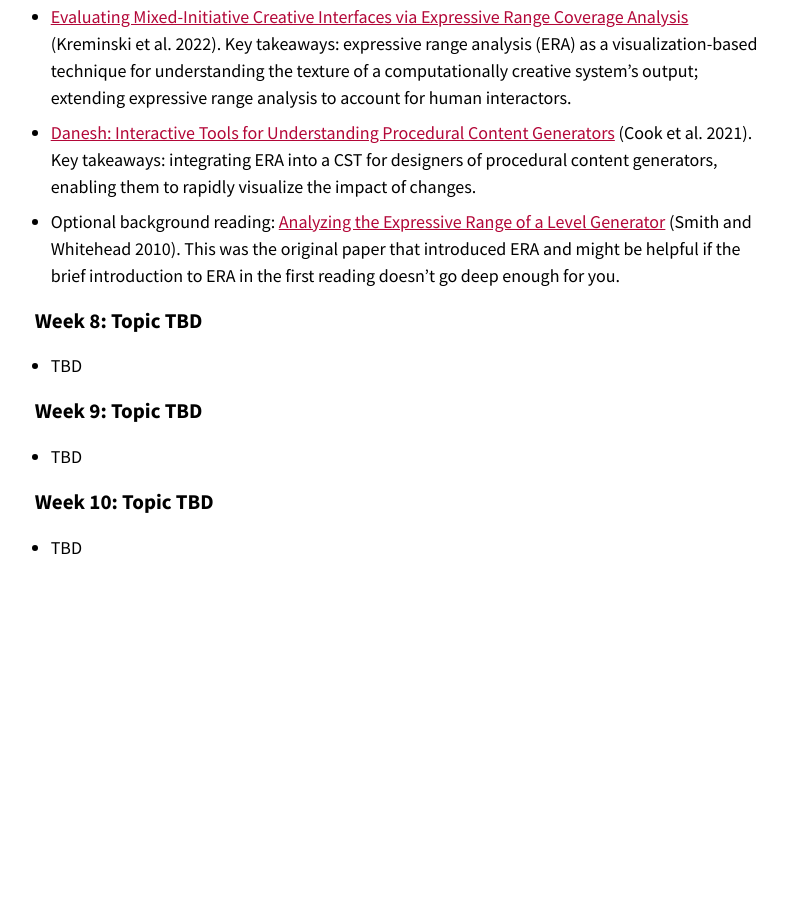
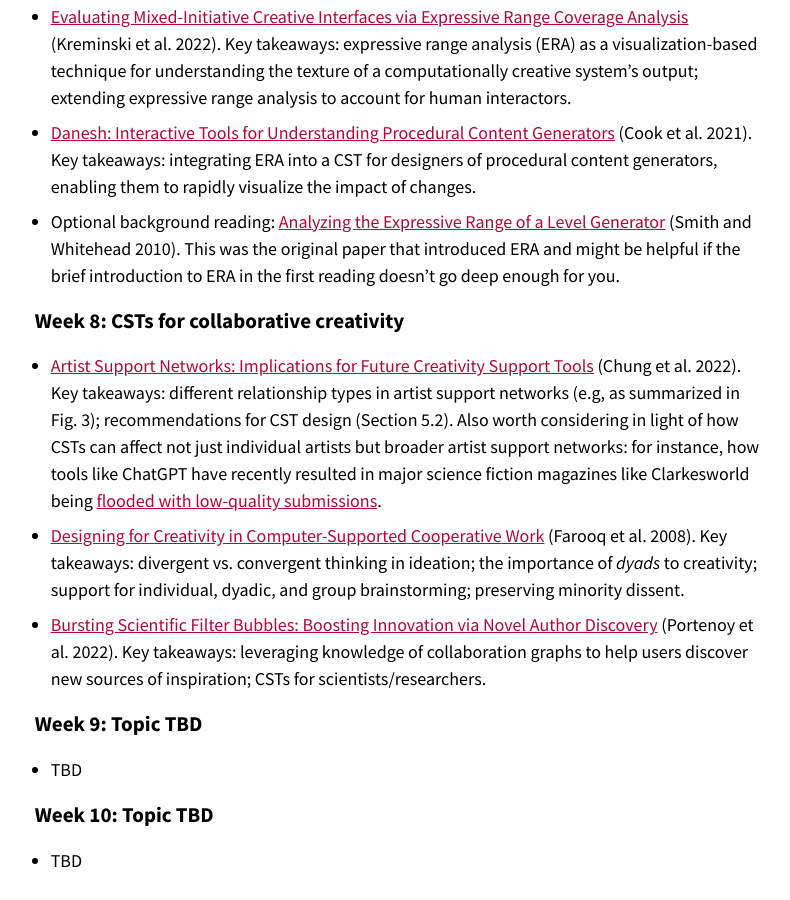
Before and after one commit to mkremins/mkremins.github.io, a Jekyll site: the page syllabi/csts-2023-01/index.html, which Jekyll copies as it is, in a window 1280 px wide and 900 px high, scrolled down 2449 px. Shown: the whole window, without its empty margins (243-1033 px from the left). Built offline with Jekyll 4.4.1, drawn with Linux system fonts in a browser that asks for light colours; before the commit the page ends 3036 px from its top, so only the background shows below that.

Commit message:
Update CSTs syllabus for Week 8

```diff
--- a/syllabi/csts-2023-01/index.html
+++ b/syllabi/csts-2023-01/index.html
@@ -83,9 +83,11 @@
         <li><a href="https://mkremins.github.io/refs/Danesh.pdf">Danesh: Interactive Tools for Understanding Procedural Content Generators</a> (Cook et al. 2021). Key takeaways: integrating ERA into a CST for designers of procedural content generators, enabling them to rapidly visualize the impact of changes.</li>
         <li>Optional background reading: <a href="http://sokath.com/home/wp-content/uploads/2018/01/smith-pcg10.pdf">Analyzing the Expressive Range of a Level Generator</a> (Smith and Whitehead 2010). This was the original paper that introduced ERA and might be helpful if the brief introduction to ERA in the first reading doesn’t go deep enough for you.</li>
       </ul>
-      <h3>Week 8: Topic TBD</h3>
+      <h3>Week 8: CSTs for collaborative creativity</h3>
       <ul>
-        <li>TBD</li>
+        <li><a href="https://johnr0.github.io/assets/publications/DIS2022-ArtistSupportNetworks.pdf">Artist Support Networks: Implications for Future Creativity Support Tools</a> (Chung et al. 2022). Key takeaways: different relationship types in artist support networks (e.g, as summarized in Fig. 3); recommendations for CST design (Section 5.2). Also worth considering in light of how CSTs can affect not just individual artists but broader artist support networks: for instance, how tools like ChatGPT have recently resulted in major science fiction magazines like Clarkesworld being <a href="http://neil-clarke.com/a-concerning-trend/">flooded with low-quality submissions</a>.</li>
+        <li><a href="https://web.archive.org/web/20100718133630id_/http://jcarroll.ist.psu.edu/files/design4creativity-ijec08.pdf">Designing for Creativity in Computer-Supported Cooperative Work</a> (Farooq et al. 2008). Key takeaways: divergent vs. convergent thinking in ideation; the importance of <em>dyads</em> to creativity; support for individual, dyadic, and group brainstorming; preserving minority dissent.</li>
+        <li><a href="https://jevinwest.org/papers/Portenoy2022SigCHI.pdf">Bursting Scientific Filter Bubbles: Boosting Innovation via Novel Author Discovery</a> (Portenoy et al. 2022). Key takeaways: leveraging knowledge of collaboration graphs to help users discover new sources of inspiration; CSTs for scientists/researchers.</li>
       </ul>
       <h3>Week 9: Topic TBD</h3>
       <ul>
```
